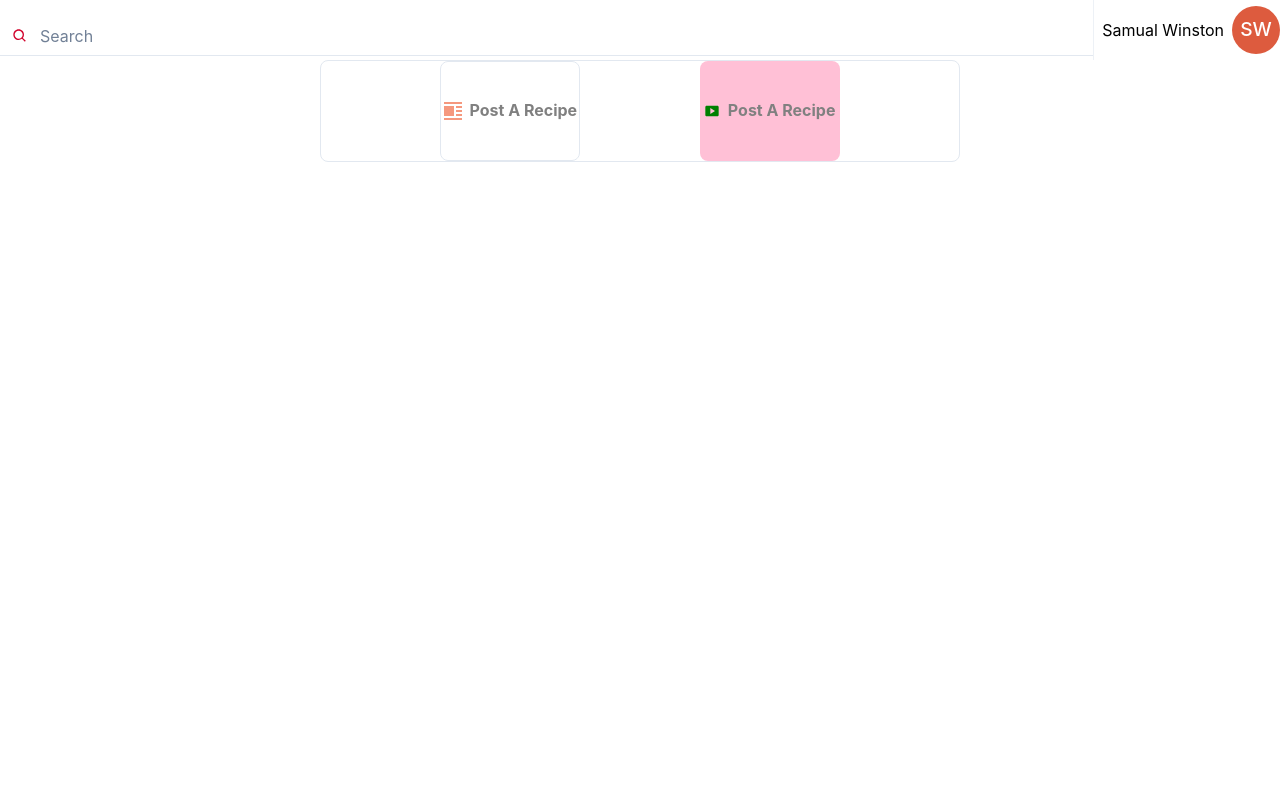
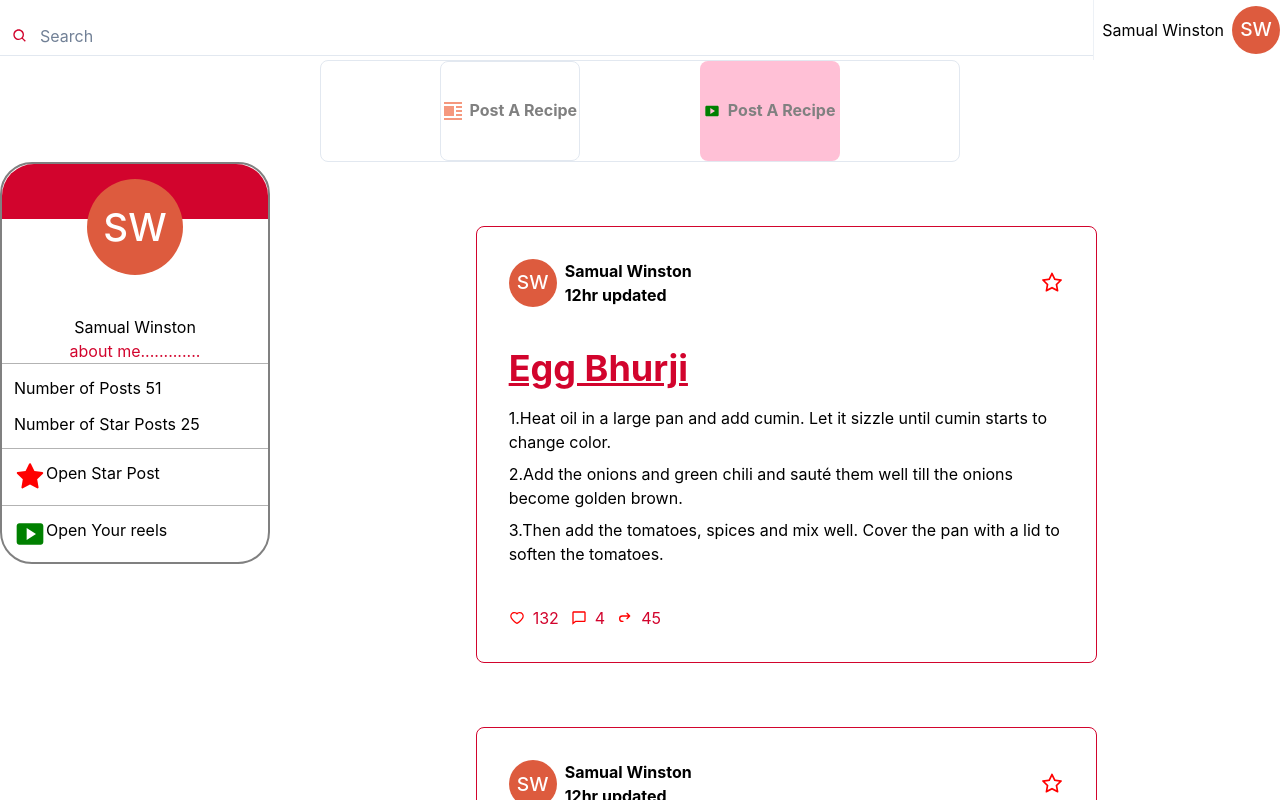
Before and after one commit to dipanshuhappy/ketchhub-frontend, a React (Create React App) app: page /dashboard in a window 1280 px wide. Shown: the top 800 px of the page. Built offline with nearby package versions, Linux system fonts and the light colour scheme.

Commit message:
dashboard done

```diff
--- a/src/components/PostButtons.tsx
+++ b/src/components/PostButtons.tsx
@@ -5,7 +5,10 @@ import PostIcon from "./PostIcon";
 
 function PostButtons() {
   return (
-    <Flex justifyContent={"space-evenly"} alignItems={"center"}>
+    <Flex
+      justifyContent={{ base: "space-between", lg: "space-evenly" }}
+      alignItems={"center"}
+    >
       <Button
         width={"140px"}
         height={"100px"}
--- /dev/null
+++ b/src/components/RecipePost.tsx
@@ -0,0 +1,79 @@
+// import { Box, Box } from "framer-motion";
+import React from "react";
+import { RecipePost } from "../types/recipe";
+import { AiFillStar, AiOutlineHeart, AiOutlineStar } from "react-icons/ai";
+import { BiComment } from "react-icons/bi";
+import { TbArrowForwardUp } from "react-icons/tb";
+import {
+  Avatar,
+  Box,
+  Flex,
+  Heading,
+  HStack,
+  Text,
+  VStack,
+} from "@chakra-ui/react";
+type RecipePostPropType = {
+  post: RecipePost;
+};
+function RecipePostView({ post }: RecipePostPropType) {
+  return (
+    <Box
+      width={"80%"}
+      borderWidth="1px"
+      borderRadius="lg"
+      borderColor={"brand.200"}
+      padding="8"
+    >
+      <Flex flexDirection={"column"}>
+        <Flex alignItems={"center"} justifyContent={"space-between"}>
+          <Box>
+            <HStack>
+              <Avatar size="md" name={post.user.name} />
+
+              <Text whiteSpace={"nowrap"} fontWeight={"bold"} variant="dark">
+                {post.user.name}
+                <br />
+                {post.time}
+              </Text>
+            </HStack>
+          </Box>
+          <AiOutlineStar size={"24px"} color="red" />
+        </Flex>
+
+        <Heading
+          marginBottom={"2"}
+          marginTop={"10"}
+          textAlign={"start"}
+          color={"brand.200"}
+          as="u"
+        >
+          {post.recipe.title}
+        </Heading>
+        <Box marginBottom={"10"}>
+          {post.recipe.steps.map((step, index) => (
+            <Text marginTop={"2"} variant={"dark"} key={index}>
+              {step}
+            </Text>
+          ))}
+        </Box>
+        <Flex>
+          <HStack marginRight={"3"}>
+            <AiOutlineHeart color="red" />
+            <Text>{post.likes}</Text>
+          </HStack>
+          <HStack marginRight={"3"}>
+            <BiComment color="red" />
+            <Text>{post.comments}</Text>
+          </HStack>
+          <HStack marginRight={"3"}>
+            <TbArrowForwardUp color="red" />
+            <Text>{post.repost}</Text>
+          </HStack>
+        </Flex>
+      </Flex>
+    </Box>
+  );
+}
+
+export default RecipePostView;
--- /dev/null
+++ b/src/components/SideProfieView.tsx
@@ -0,0 +1,52 @@
+import {
+  Stack,
+  Center,
+  Avatar,
+  Divider,
+  Flex,
+  Box,
+  Text,
+} from "@chakra-ui/react";
+
+import { AiFillStar } from "react-icons/ai";
+import { MdSmartDisplay } from "react-icons/md";
+
+function SideProfieView() {
+  return (
+    <Stack direction={"row"}>
+      <Box border={"2px solid grey"} borderRadius="32px" width={"270px"}>
+        <Box
+          borderTopRadius="32px"
+          height={"55px"}
+          backgroundColor={"brand.200"}
+        ></Box>
+        <Center position={"relative"} bottom={"40px"}>
+          <Avatar size="xl" name="Samual Winston" />
+        </Center>
+        <Text variant={"dark"} size="xl" textAlign="center">
+          Samual Winston
+        </Text>
+        <Text textAlign={"center"}>about me.............</Text>
+        <Divider />
+        <Text margin={"3"} variant={"dark"}>
+          Number of Posts 51
+        </Text>
+        <Text margin={"3"} variant={"dark"}>
+          Number of Star Posts 25{" "}
+        </Text>
+        <Divider />
+        <Flex margin={"3"}>
+          <AiFillStar size={"32px"} color="red" />
+          <Text variant={"dark"}>Open Star Post</Text>
+        </Flex>
+        <Divider />
+        <Flex margin={"3"}>
+          <MdSmartDisplay size={"32px"} color="green" />
+          <Text variant={"dark"}>Open Your reels </Text>
+        </Flex>
+      </Box>
+    </Stack>
+  );
+}
+
+export default SideProfieView;
--- a/src/pages/DashboardPage.tsx
+++ b/src/pages/DashboardPage.tsx
@@ -9,29 +9,83 @@ import {
   Text,
   Avatar,
   Button,
+  Center,
+  HStack,
+  VStack,
+  Grid,
+  GridItem,
+  useMediaQuery,
 } from "@chakra-ui/react";
-import React from "react";
-import { BiSearch } from "react-icons/bi";
-import PostIcon from "../components/PostIcon";
-import { MdSmartDisplay } from "react-icons/md";
+
 import SearchBar from "../components/SearchBar";
 import MainLayout from "../layout/MainLayout";
 import colors from "../theme/colors";
 import PostButtons from "../components/PostButtons";
+import SideProfieView from "../components/SideProfieView";
+import RecipePost from "../components/RecipePost";
+import RecipePostView from "../components/RecipePost";
 
+const post = {
+  id: "",
+  user: {
+    name: "Samual Winston",
+    email: "",
+  },
+  recipe: {
+    title: "Egg Bhurji ",
+    steps: [
+      "1.Heat oil in a large pan and add cumin. Let it sizzle until cumin starts to change color.",
+      "2.Add the onions and green chili and sauté them well till the onions become golden brown.",
+      "3.Then add the tomatoes, spices and mix well. Cover the pan with a lid to soften the tomatoes.",
+    ],
+  },
+  likes: 132,
+  comments: 4,
+  repost: 45,
+  time: "12hr updated",
+};
 function DashboardPage() {
+  const [isMobile] = useMediaQuery("(max-width: 768px)");
   return (
     <MainLayout>
       <SearchBar />
       <Box
         marginInline={"auto"}
-        width={"50%"}
+        width={{ base: "100%", lg: "50%" }}
         borderWidth="1px"
         borderRadius="lg"
         overflow="hidden"
       >
         <PostButtons />
       </Box>
+      <Grid gap={32} templateColumns={{ base: "1fr", lg: "0.3fr 1fr" }}>
+        {!isMobile && (
+          <GridItem justifySelf={"end"}>
+            <SideProfieView />
+          </GridItem>
+        )}
+
+        <GridItem marginTop={"16"} justifySelf={"start"}>
+          <VStack spacing={16}>
+            <RecipePostView post={post} />
+            <RecipePostView post={post} />
+            <RecipePostView post={post} />
+            <RecipePostView post={post} />
+            <RecipePostView post={post} />
+            <RecipePostView post={post} />
+            <RecipePostView post={post} />
+            <RecipePostView post={post} />
+            <RecipePostView post={post} />
+            <RecipePostView post={post} />
+            <RecipePostView post={post} />
+            <RecipePostView post={post} />
+            <RecipePostView post={post} />
+            <RecipePostView post={post} />
+            <RecipePostView post={post} />
+            <RecipePostView post={post} />
+          </VStack>
+        </GridItem>
+      </Grid>
     </MainLayout>
   );
 }
--- a/src/theme/text.ts
+++ b/src/theme/text.ts
@@ -5,4 +5,9 @@ export const Text: ComponentStyleConfig = {
   baseStyle: {
     color: colors.brand[200],
   },
+  variants: {
+    dark: {
+      color: "black",
+    },
+  },
 };
--- /dev/null
+++ b/src/types/user.d.ts
@@ -0,0 +1,4 @@
+declare type User = {
+  name: string;
+  email: string;
+};
```
Also changed, not shown: src/types/recipe.d.ts (added, +15 -0 lines).
